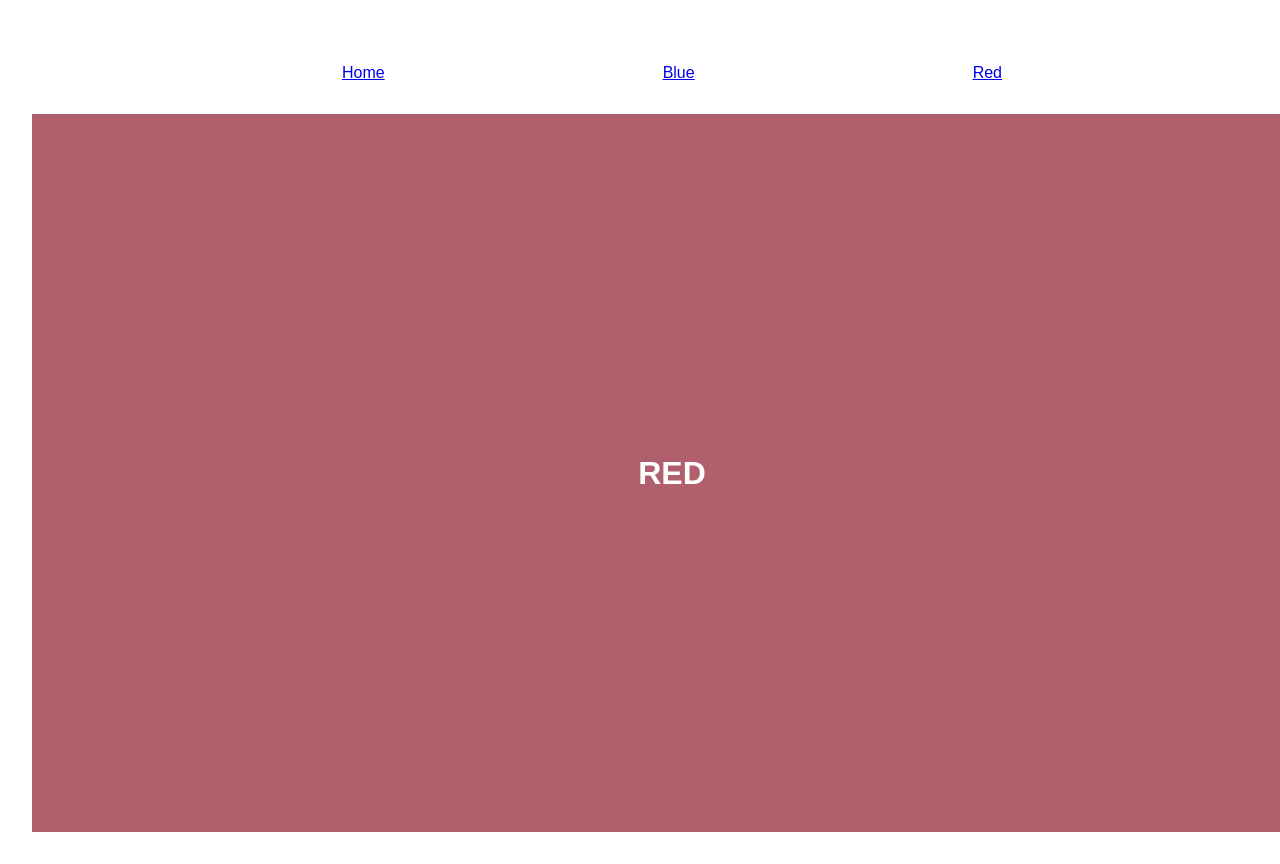
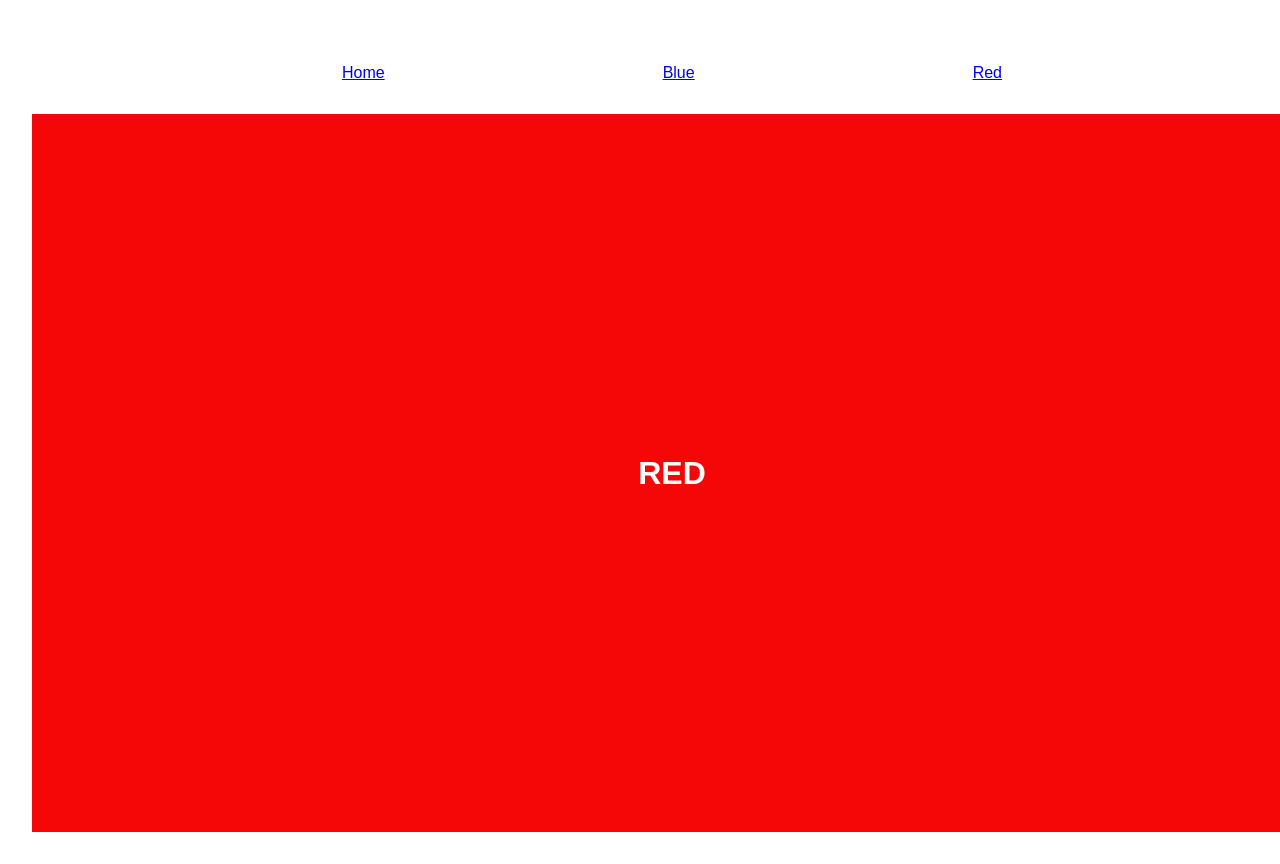
Before and after one commit to marveltaylor/ReactRouterProject, a React (Vite) app: page /red in a window 1280 px wide. Shown: the top 864 px of the page. Built offline with nearby package versions, Linux system fonts and the light colour scheme.

Commit message:
updated red background color

```diff
--- a/src/index.css
+++ b/src/index.css
@@ -40,7 +40,7 @@ body > div {
 }
 
 .red {
-  background-color: #b05f6d;
+  background-color: #f50707;
   color: white;
 }
 
```
